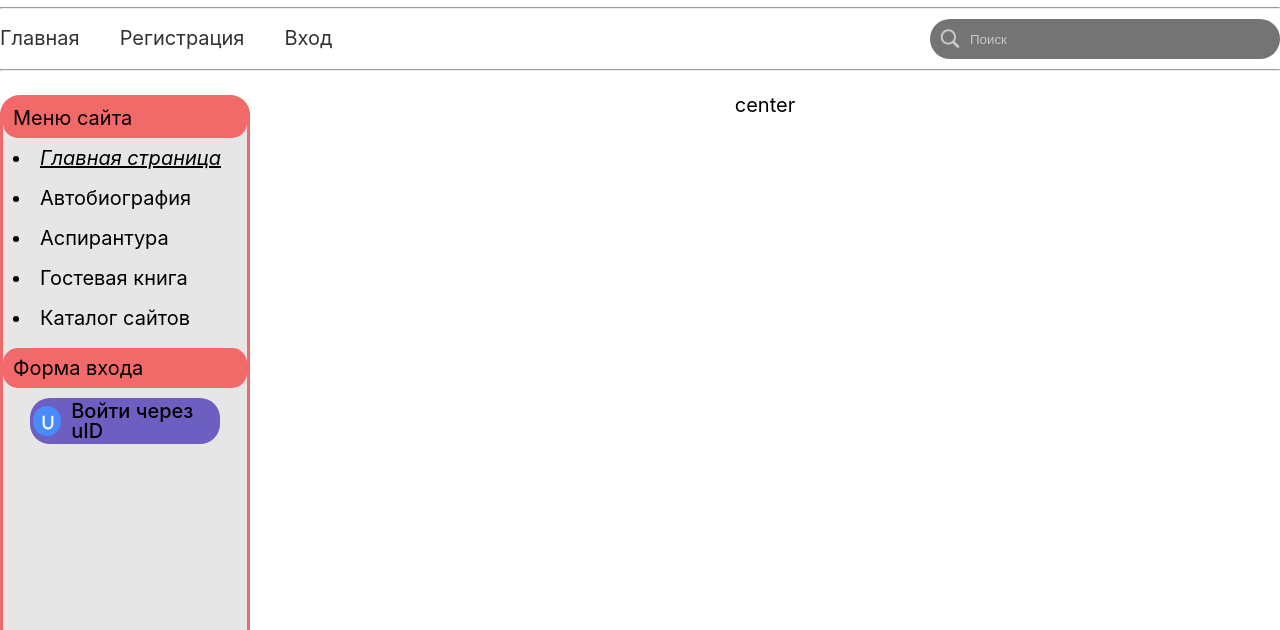
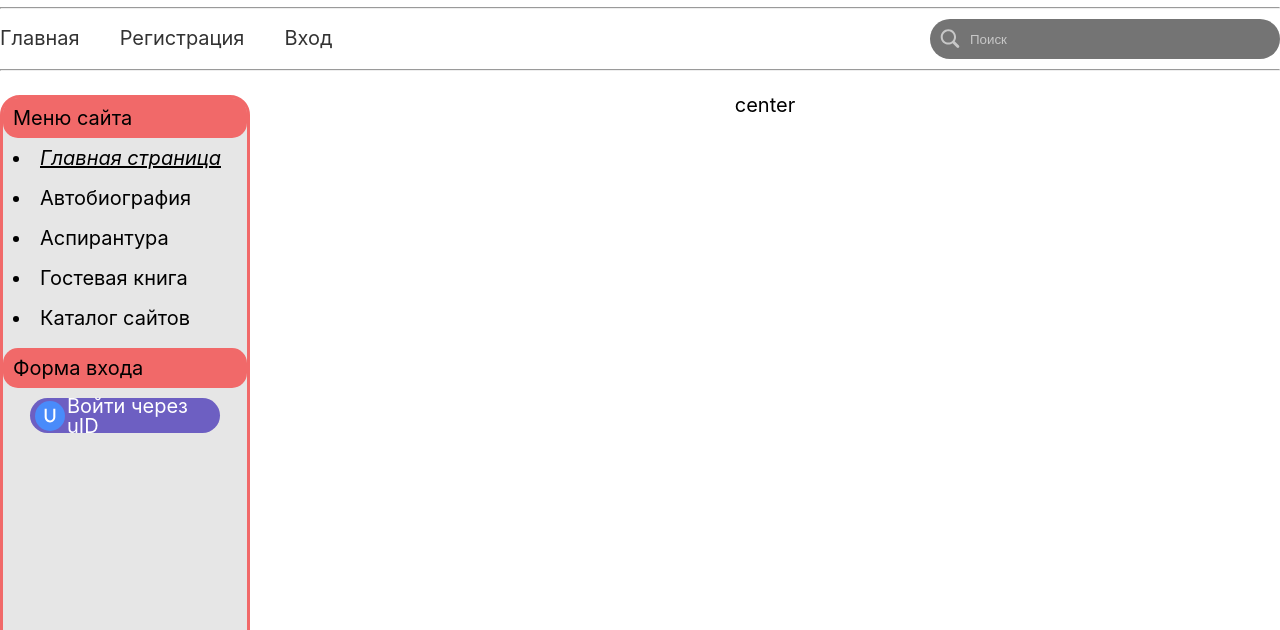
Before and after one commit to YuraKovalevich/military, a plain HTML site: page pages/main/main.html in a window 1280 px wide. Shown: the part 145-775 px from the top of the page. Drawn offline with Linux system fonts and the light colour scheme.

Commit message:
fix fuckin button

```diff
--- a/styles/main.css
+++ b/styles/main.css
@@ -178,33 +178,62 @@ input::-webkit-input-placeholder { color: rgba(255, 255, 255, 0.6); }
     margin-top: 10px;
 }
 
-.header__login{
+.header__login {
     margin: 10px auto 200px;
     display: flex;
     width: 190px;
+    height: 35px;
     border-radius: 20px;
     gap: 5px;
     background-color: #6D5FC2;
+}
 
+.login {
+    position: relative;
+    display: flex;
+    align-items: center;
+    padding: 10px;
+    gap: 10px;
+    width: 100%;
+    height: 100%;
+    border-radius: 20px;
+    transition: background-color 0.2s ease;
 }
-.board{
+
+.board {
     padding-top: 7px;
-    padding-left: 9px;
+    position: absolute;
+    top: 50%;
+    transform: translateY(-50%);
+    left: 5px;
     background-color: #498BFA;
     height: 30px;
     width: 30px;
     border-radius: 50%;
+    transition: background-color 0.2s ease;
 }
-.login{
-    display: flex;
-    margin: -7px;
-    align-items: center;
-    padding: 10px;
-    gap: 10px;
+
+.board img {
+    display: block;
+    margin: 0 auto;
 }
-.loginU{
-    color: #000000;
-    font-weight: 500;
+
+.header__login:hover .board {
+    background-color: #F16969;
+}
+
+.header__login:hover .login {
+    background-color: #ADA0FB;
+}
+
+.loginU {
+    margin-left: 27px;
+    color: white;
+    transition: color 0.2s ease;
+}
+
+.header__login:hover .loginU {
+    color: blue;
 }
 .form{
     margin-top: 50px;
```
Also changed, not shown: pages/main/main.html (+1 -1 lines).
